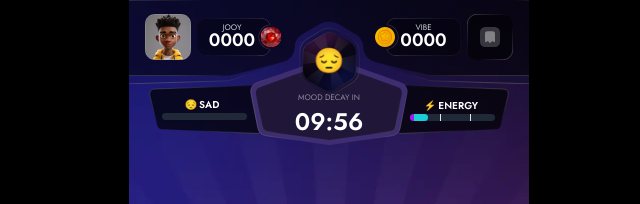
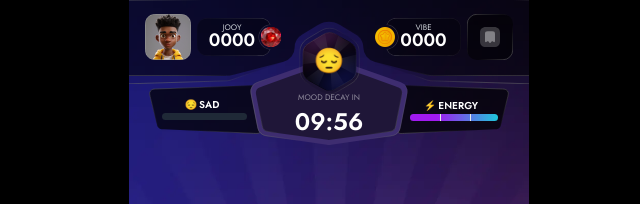
Before and after one commit to rikukodama/mini-app-front, a React (Vite) app: page / in a window 1280 px wide. Shown: the top 204 px of the page, without its empty margins (311-951 px from the left). Built offline with nearby package versions, Linux system fonts and the light colour scheme.

Commit message:
new update

```diff
--- a/src/components/CharacterAnimation/index.jsx
+++ b/src/components/CharacterAnimation/index.jsx
@@ -161,7 +161,8 @@ const claim=()=>{
   return (
     <div className="h-full w-full relative" ref={containerRef}>
        {isCelebrating && (
-        <Confetti
+        <div className="md:w-[500px]">
+          <Confetti
           width={window.innerWidth}
           height={window.innerHeight}
           numberOfPieces={300}
@@ -169,6 +170,7 @@ const claim=()=>{
           recycle={false}
           colors={['#ff6347', '#ffd700', '#adff2f', '#00bfff']}
         />
+        </div>
       )}
       {scoreAnimations.map((score) => (
         <motion.div
--- a/src/components/Header/Header.jsx
+++ b/src/components/Header/Header.jsx
@@ -12,7 +12,7 @@ import SadProgressbar from "../SadProgressbar";
 import EngergyProgressbar from "../EnergyProgressBar";
 
 export function Header({sad,energy,timer,modeStatus}) {
-  energy=energy/500*100;
+  energy=energy/100*100;
   if(sad<100){
     sad=sad/100*100;
   }else{
```
